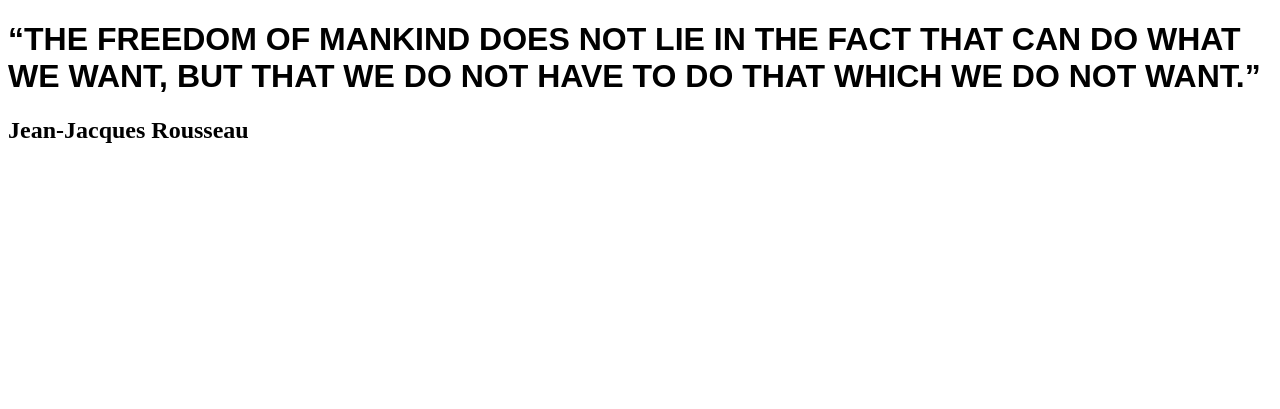
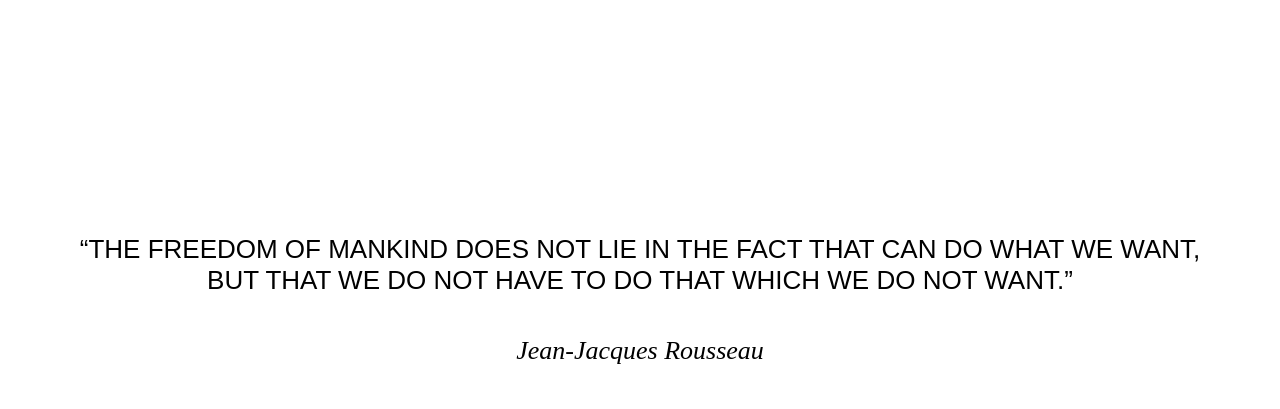
Before and after one commit to borsathe/simple-quote-page, a plain HTML site: page index.html in a window 1280 px wide. Drawn offline with Linux system fonts and the light colour scheme.

Commit message:
text formatted

```diff
--- a/index.html
+++ b/index.html
@@ -12,9 +12,8 @@
 <body>
     <div class="profile-card">
         <div class="head">
-            <h1>“THE FREEDOM OF MANKIND DOES NOT LIE IN THE FACT THAT CAN DO WHAT WE WANT, BUT THAT WE DO NOT HAVE TO DO THAT WHICH WE DO NOT WANT.”
-                <h1>
-                    <h2>Jean-Jacques Rousseau</h2>
+            <blockquote>“THE FREEDOM OF MANKIND DOES NOT LIE IN THE FACT THAT CAN DO WHAT WE WANT, BUT THAT WE DO NOT HAVE TO DO THAT WHICH WE DO NOT WANT.”</blockquote>
+            <p> Jean-Jacques Rousseau</p2>
         </div>
     </div>
 </body>
--- a/main.css
+++ b/main.css
@@ -1,3 +1,36 @@
-h1 {
-    font-family: Arial, Helvetica, sans-serif;
+* {
+    margin: 0;
+    padding: 0;
+    box-sizing: border-box;
+    font-size: 100%;
 }
+
+blockquote {
+    font-family: 'Julius Sans One', sans-serif;
+    font-size: 26px;
+}
+
+.profile-card {
+    background-image: image('assets/freedom.jpg') no-repeat center center fixed;
+    background-size: cover;
+}
+
+body {
+    display: flex;
+    justify-content: center;
+    align-items: center;
+    height: 80vh;
+}
+
+.head {
+    width: 90%;
+    margin: 30px auto;
+    text-align: center;
+}
+
+p {
+    padding: 40px;
+    font-family: 'Times New Roman', Times, serif;
+    font-style: italic;
+    font-size: 26px;
+}
```
